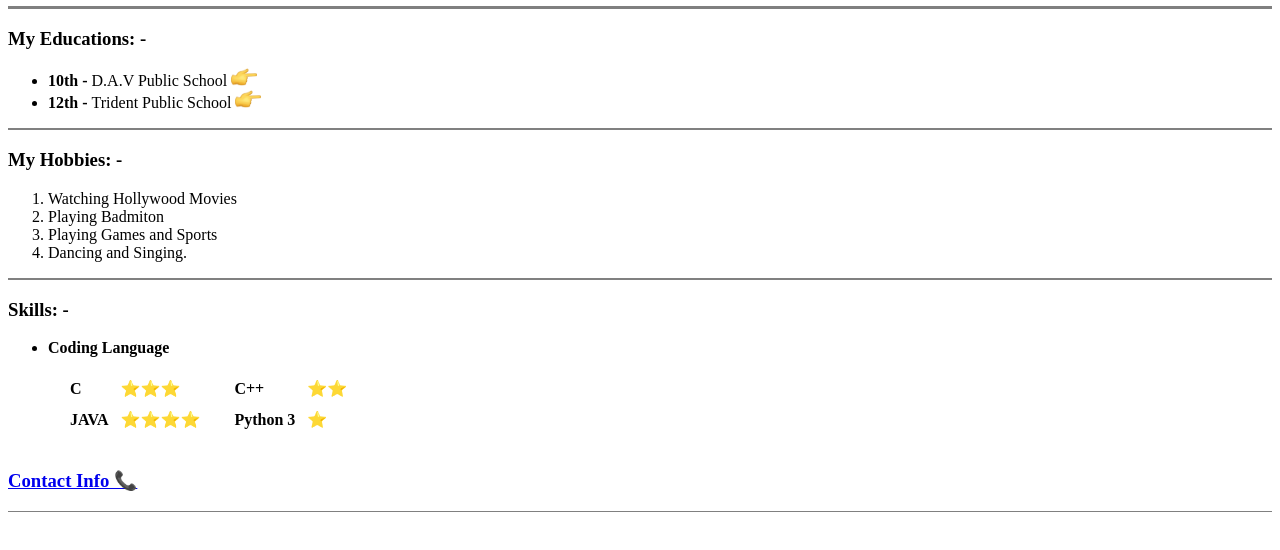
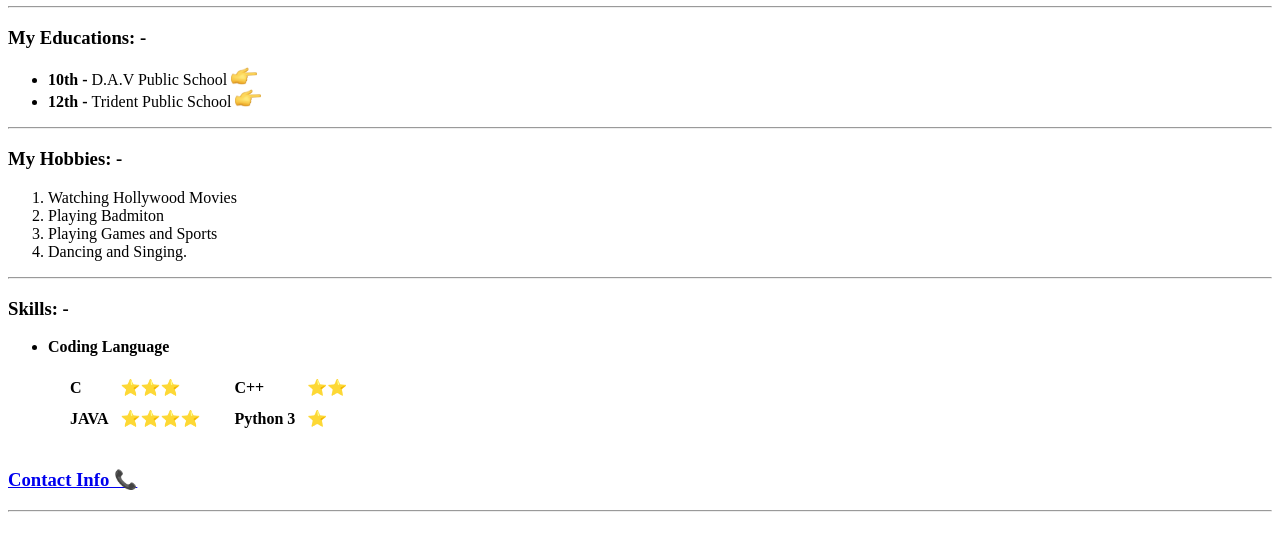
Before and after one commit to adityab-28/cv01, a plain HTML site: page index.html in a window 1280 px wide. Shown: the part 226-776 px from the top of the page. Drawn offline with Linux system fonts and the light colour scheme.

Commit message:
Update index.html

```diff
--- a/index.html
+++ b/index.html
@@ -2,8 +2,11 @@
 <html lang="en" dir="ltr">
 
 <head>
-  <meta charset="utf-8" name="viewport" content="width=device-width, initial-scale=1.0">
+  <meta charset="utf-8" name="viewport" content="width=device-width, initial-scale=0">
   <title>Aditya's Personal webSite</title>
+  <link rel="stylesheet" href="css/styles.css">
+  <link rel="icon" href="favicon.ico">
+
 </head>
 
 <body>
@@ -19,10 +22,10 @@
       </td>
     </tr>
   </table>
-  <a href="mailto:someone@example.com">Send email</a>
+  <a href="mailto:someone@example.com" style="a:link:visited:color:orange; active:color:cyan;">Send email</a>
   <!--<button onclick="document.location='default.asp'">HTML Tutorial</button>-->
 
-  <hr size="3" noshade/>
+  <hr >
   <h3>My Educations: -</h3>
   <ul>
     <li><strong>10th - </strong> D.A.V Public School <a href="http://davpsmalighat.com/" target="_blank">
@@ -36,7 +39,7 @@
       </a>
     </li>
   </ul>
-  <hr size="2" noshade/>
+  <hr >
   <p>
     <h3>My Hobbies: -</h3>
     <ol>
@@ -46,7 +49,7 @@
       <li>Dancing and Singing.</li>
     </ol>
   </p>
-  <hr size="2" noshade/>
+  <hr  >
   <h3>Skills: -</h3>
   <ul>
     <li>
@@ -88,7 +91,7 @@
       <a href="contact.html" target="_parent"><h3>Contact Info 📞</h3></a>
     </Strong>
   </p>
-  <hr size="1"noshade/>
+  <hr>
 </body>
 
 </html>
```
